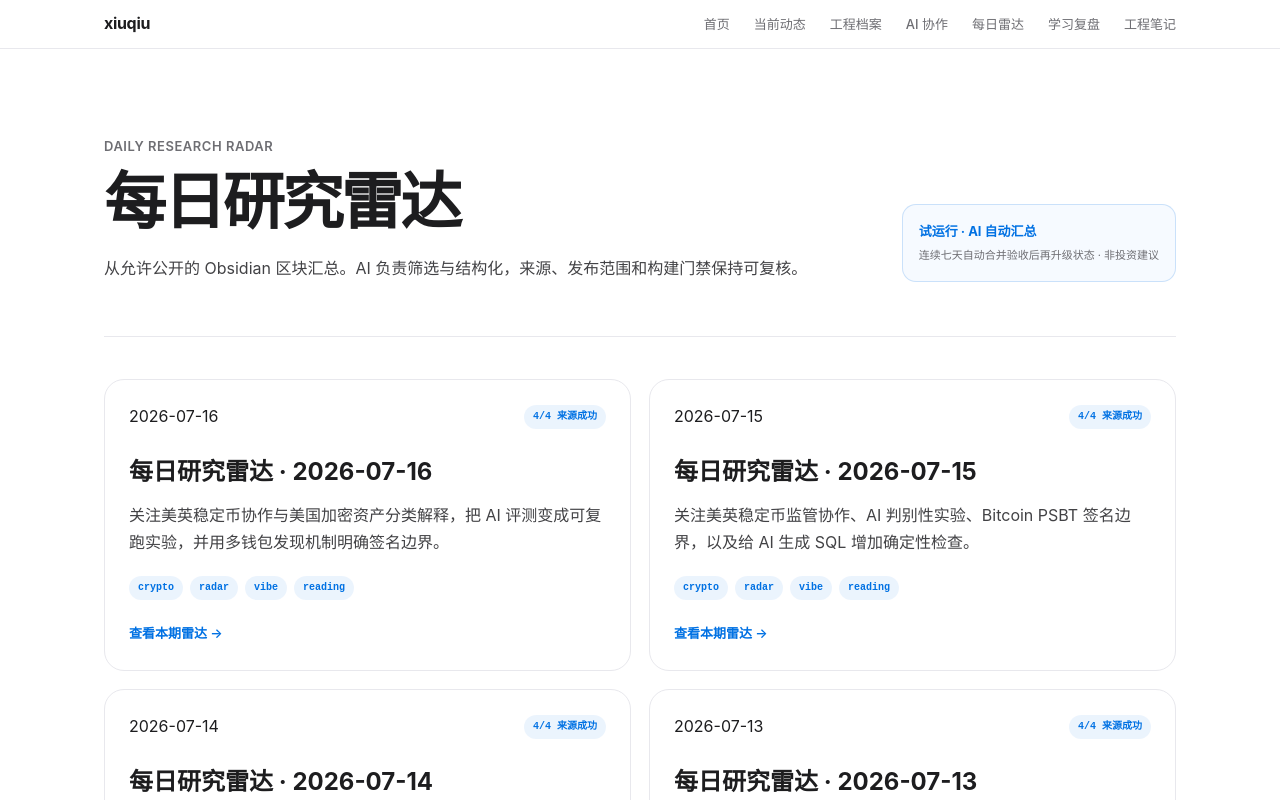
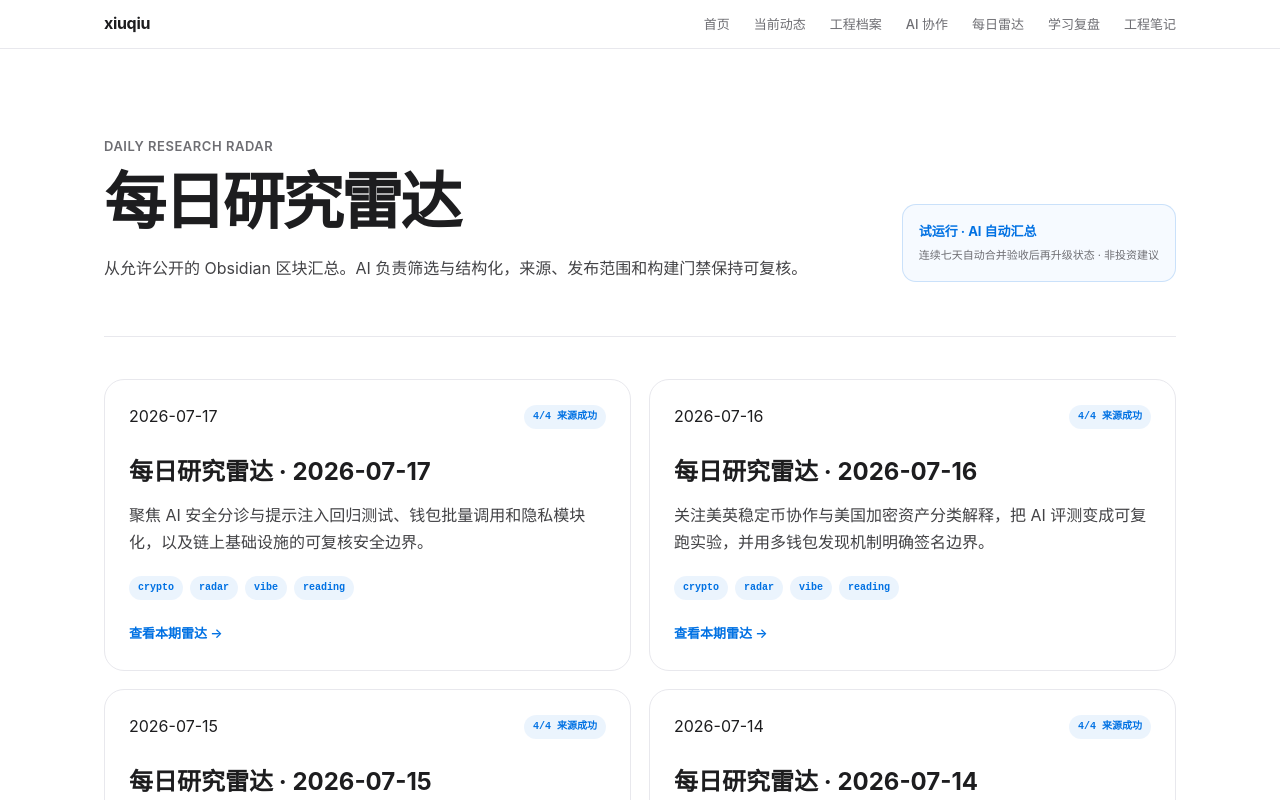
Before and after one commit to qianqiu0404/xiuqiu-site, a Vue app: page /radar in a window 1280 px wide. Shown: the top 800 px of the page. Built offline with nearby package versions, Linux system fonts and the light colour scheme; the HTML template or start-up script is replaced by a standard one.

Commit message:
chore: daily radar 2026-07-17 (#13)

```diff
--- a/src/data/generatedRadars.ts
+++ b/src/data/generatedRadars.ts
@@ -5,6 +5,74 @@ export interface RadarItem { title: string; summary: string; sourceUrl?: string
 export interface DailyRadar { date: string; slug: string; title: string; summary: string; reviewStatus: 'automated'; generatedAt: string; sourceSections: string[]; missingSections: string[]; marketSignals: RadarItem[]; aiTip?: RadarItem; web3Design?: RadarItem; vibeProject?: RadarItem; readingPick?: RadarItem; sourceUrls: string[]; relatedProjectSlugs: string[] }
 
 export const dailyRadars: DailyRadar[] = [
+  {
+    "date": "2026-07-17",
+    "slug": "2026-07-17",
+    "title": "每日研究雷达 · 2026-07-17",
+    "summary": "聚焦 AI 安全分诊与提示注入回归测试、钱包批量调用和隐私模块化，以及链上基础设施的可复核安全边界。",
+    "reviewStatus": "automated",
+    "generatedAt": "2026-07-17T09:25:53+08:00",
+    "sourceSections": [
+      "crypto",
+      "radar",
+      "vibe",
+      "reading"
+    ],
+    "missingSections": [],
+    "marketSignals": [
+      {
+        "title": "AI 安全研究强调可复核的漏洞分诊",
+        "summary": "Ethereum Foundation Protocol Security 披露其协调运行的 AI 代理在真实协议代码中发现漏洞，并将可复现、分诊与披露视为交付的一部分；这反映链上基础设施采用 AI 时，修复流程与告警数量同样重要。",
+        "sourceUrl": "https://blog.ethereum.org/2026/07/09/triage-is-the-product"
+      },
+      {
+        "title": "Clear Signing 正走向共享安全基础设施",
+        "summary": "钱包开发者、安全机构与基金会共同推出开放的 Clear Signing 标准和注册表，目标是减少盲签；标准本身不能替代对合约、授权额度和钓鱼风险的独立检查。",
+        "sourceUrl": "https://blog.ethereum.org/2026/05/12/clear-signing"
+      },
+      {
+        "title": "libp2p 公开漏洞应进入节点依赖门禁",
+        "summary": "NVD 记录的 CVE-2026-34219 与 libp2p gossipsub 远程触发 panic 有关；实际受影响范围仍需按具体实现、版本和补丁状态核验。",
+        "sourceUrl": "https://nvd.nist.gov/vuln/detail/CVE-2026-34219"
+      }
+    ],
+    "aiTip": {
+      "title": "将提示注入防护变成可回归的攻击用例集",
+      "summary": "为会调用工具的任务维护固定恶意输入和可判定预期，在提示词、工具权限或模型版本变化后重跑；这能把安全改动从主观试玩转成可比较的工程信号。",
+      "sourceUrl": "https://openai.com/index/unlocking-self-improvement-gpt-red/"
+    },
+    "web3Design": {
+      "title": "EIP-5792 以能力协商分离应用意图与钱包实现",
+      "summary": "`wallet_sendCalls` 将多笔调用作为一个请求交给钱包，并可通过能力协商决定是否支持批量、原子执行或 paymaster；服务端仍应校验链、地址、calldata、幂等键和签名绑定，不能把能力声明当作用户授权。",
+      "sourceUrl": "https://eips.ethereum.org/EIPS/eip-5792"
+    },
+    "vibeProject": {
+      "title": "Kohaku · 模块化的钱包隐私能力试验场",
+      "summary": "Kohaku 将私密读写、隐私池、轻客户端和后量子账户等能力拆成可替换模块；适合先从可替换的读取 adapter 验证隐私收益与可用性，但未完成部分不应视为生产审计或匿名性证明。",
+      "sourceUrl": "https://github.com/ethereum/kohaku"
+    },
+    "readingPick": {
+      "title": "The next great wallet will be private",
+      "summary": "文章将钱包隐私拆成启动网络请求、RPC 认知、DApp 地址关联和支付关系等可观察层。行动问题：一次钱包操作的五个阶段中，哪一处能以最小可用性代价减少地址关联？",
+      "sourceUrl": "https://ethereum.org/latest/next-great-wallet-private"
+    },
+    "sourceUrls": [
+      "https://blog.ethereum.org/2026/07/09/triage-is-the-product",
+      "https://blog.ethereum.org/2026/05/12/clear-signing",
+      "https://nvd.nist.gov/vuln/detail/CVE-2026-34219",
+      "https://coinmarketcap.com/zh/",
+      "https://openai.com/index/unlocking-self-improvement-gpt-red/",
+      "https://eips.ethereum.org/EIPS/eip-5792",
+      "https://github.com/ethereum/kohaku",
+      "https://ethereum.github.io/kohaku/getting-started/",
+      "https://ethereum.org/latest/next-great-wallet-private"
+    ],
+    "relatedProjectSlugs": [
+      "wallet-core",
+      "exchange-wallet-system",
+      "web3-wallet-engineer-lab"
+    ]
+  },
   {
     "date": "2026-07-16",
     "slug": "2026-07-16",
```
Also changed, not shown: content/radar/2026-07-17.md (added, +50 -0 lines), 1 other file (tests, documents, lock files or other folders).
